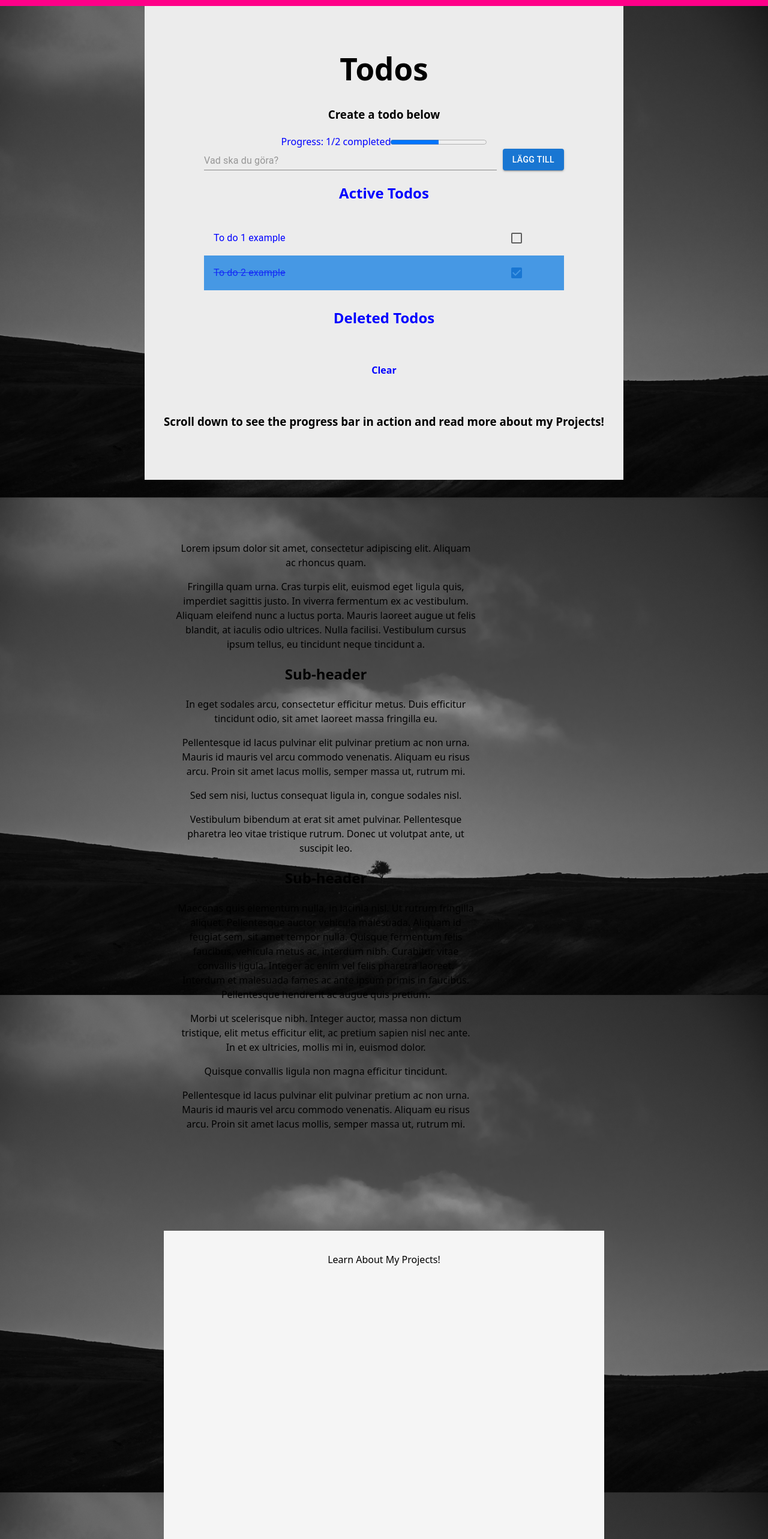
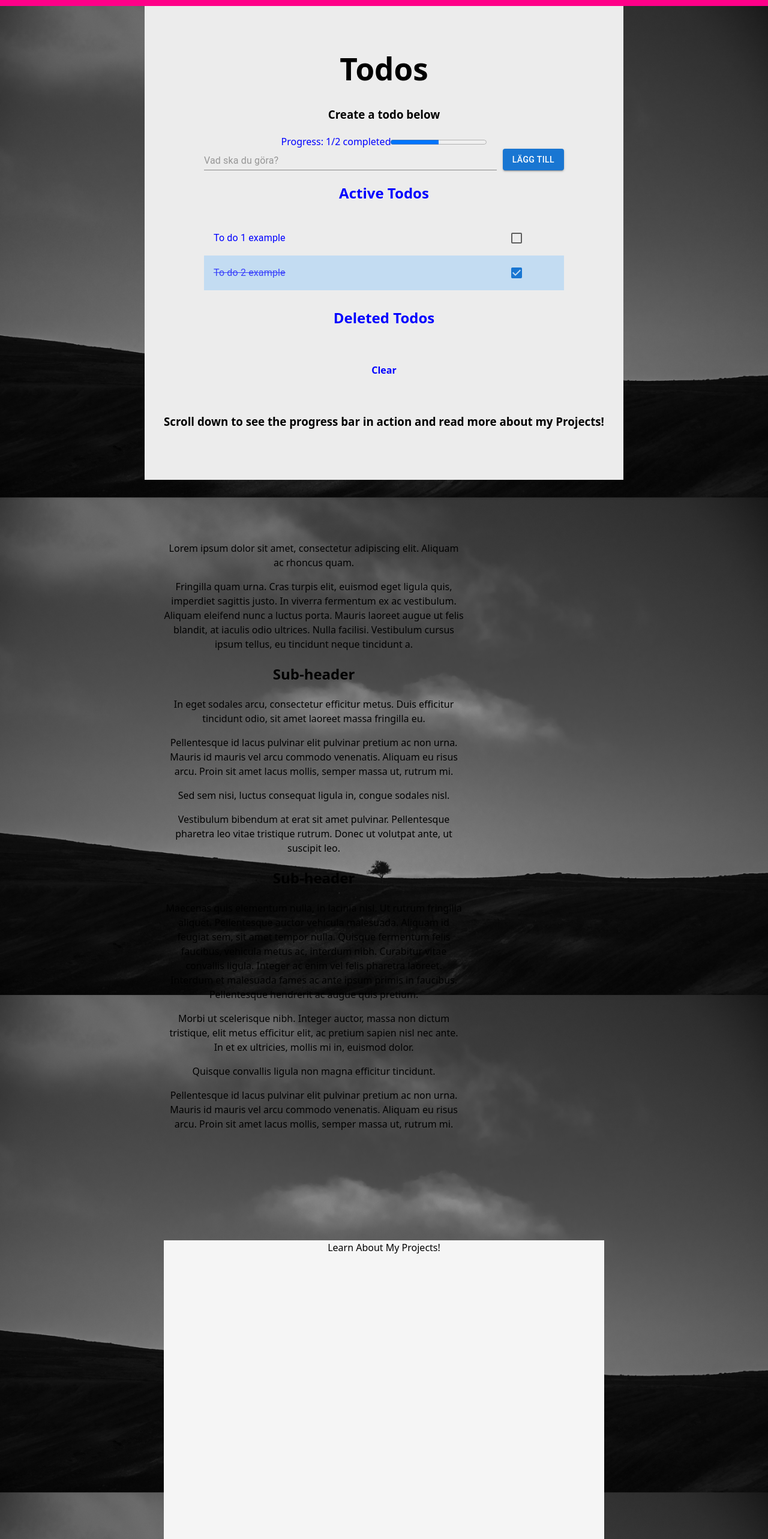
Before and after one commit to VincentAndren2003/to-do-react, a React (Vite) app: page / in a window 1280 px wide. Shown: the top 2566 px of the page at 60% size. Built offline with nearby package versions, Linux system fonts and the light colour scheme; some icons are missing.

Commit message:
Fix background image path

```diff
--- a/src/App.jsx
+++ b/src/App.jsx
@@ -169,7 +169,7 @@ function App() {
       <div style ={styles.spacer}>
           <h3>Scroll down to see the progress bar in action and read more about my Projects!</h3>
             <Content />
-          <div style={{ height: "100vh", backgroundColor: "#f5f5f5", padding: "20px" }}>
+          <div style={{ height: "400vh", backgroundColor: "#f5f5f5", padding: "0px" }}>
             <p>Learn About My Projects!</p>
           </div>
         </div>
@@ -202,13 +202,13 @@ const styles = {
     alignItems: "center",
   },
   completedTodo: {
-    backgroundColor: "#4698e4ff",
+    backgroundColor: "#5db1ff49",
   },
 };
 
 function Content() {
     return (
-            <article style={{ maxWidth: 500, padding: "150px 20px" }}>
+            <article style={{ maxWidth: 500, padding: "150px 0px" }}>
                 <p>
                     Lorem ipsum dolor sit amet, consectetur adipiscing elit.
                     Aliquam ac rhoncus quam.
@@ -270,6 +270,4 @@ function Content() {
 )
 }
 
-
-
 export default App;
```
